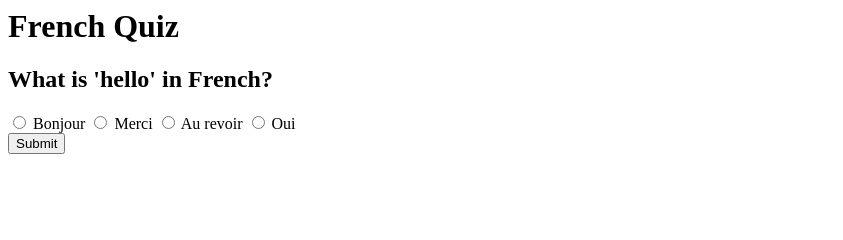
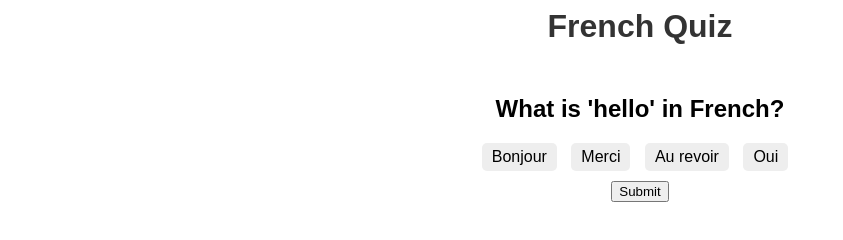
Before and after one commit to Dungaboo/frenchquiz, a plain HTML site: page index.html in a window 1280 px wide. Shown: the whole page, without its empty margins (0-843 px from the left). Drawn offline with Linux system fonts and the light colour scheme.

Commit message:
Update index.html

```diff
--- a/index.html
+++ b/index.html
@@ -4,7 +4,7 @@
     <meta name="viewport" content="width=device-width, initial-scale=1.0" />
     <title>Frech Quiz</title>
 
-    <link rel="stylesheet" href="french-quiz.css" />
+    <link rel="stylesheet" href="style.css" />
 
 <body>
     <h1>French Quiz</h1>
```
